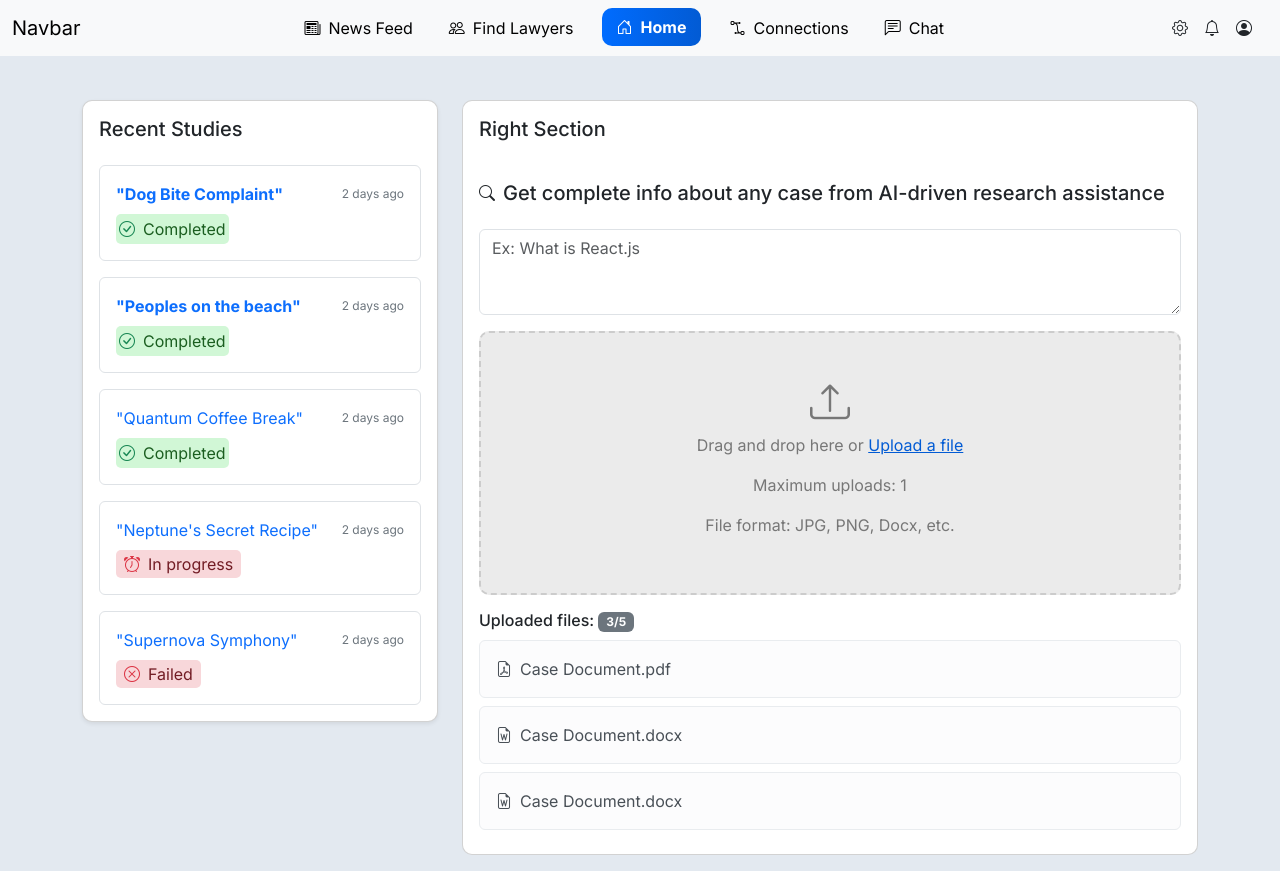
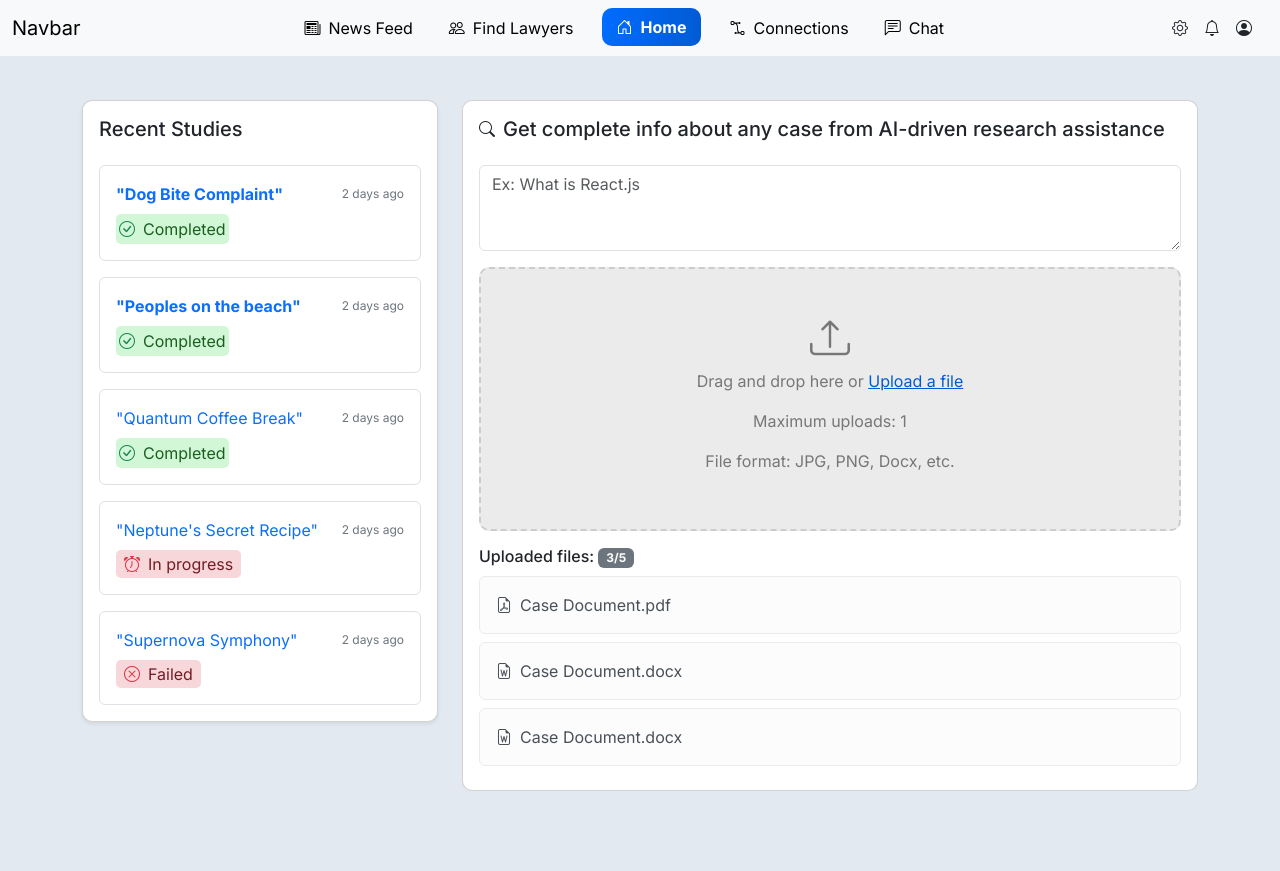
Before and after one commit to prathmeshpote99/react_task, a React (Create React App) app: page / in a window 1280 px wide. After the commit the page ends 807 px from the top, so only its background shows below. Built offline with nearby package versions, Linux system fonts and the light colour scheme.

Commit message:
Feat: Add Navbar and Home Page with complete routing

```diff
--- a/src/components/Home.jsx
+++ b/src/components/Home.jsx
@@ -100,9 +100,6 @@ const Home = () => {
         <div className="col-md-8">
           <div className="card mb-3" style={{ borderRadius: "10px" }}>
             <div className="card-body">
-              <h5 className="card-title">Right Section</h5>
-            </div>
-            <div className="card-body">
               <div className="d-flex align-items-center mb-4">
                 <i className="bi bi-search me-2"></i>
                 <h5 className="card-title mb-0">
```
